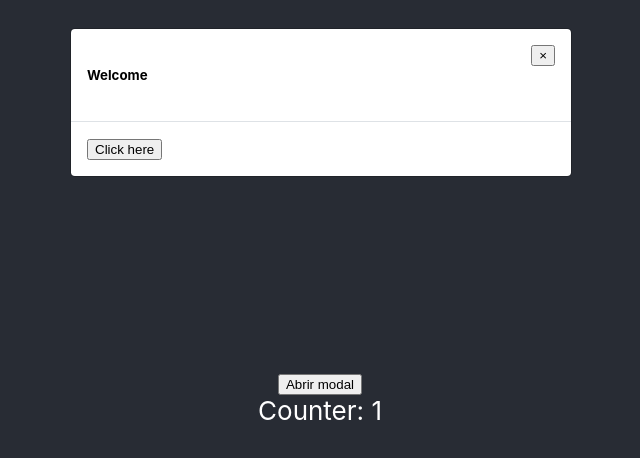
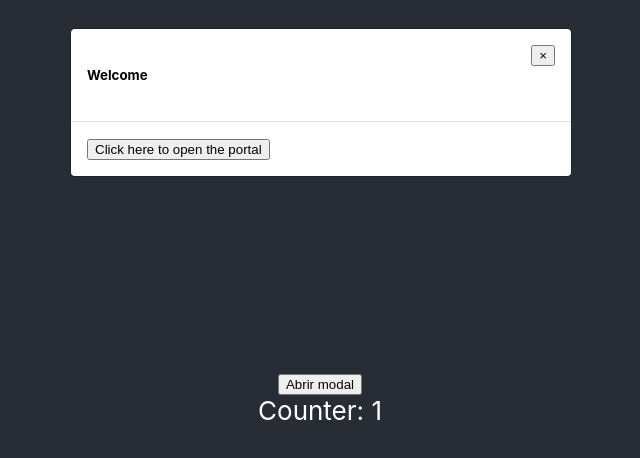
Before and after one commit to ger86/react-portals-modal, a React (Create React App) app: page / in a window 1280 px wide. Both pictures are taken after a click on the button "Abrir modal". Shown: the top 458 px of the page, without its empty margins (320-960 px from the left). Built offline with nearby package versions, Linux system fonts and the light colour scheme.

Commit message:
feat: change button label

```diff
--- a/src/components/Child.js
+++ b/src/components/Child.js
@@ -1,3 +1,3 @@
 export default function Child() {
-  return <button>Click here</button>;
+  return <button>Click here to open the portal</button>;
 }
```
